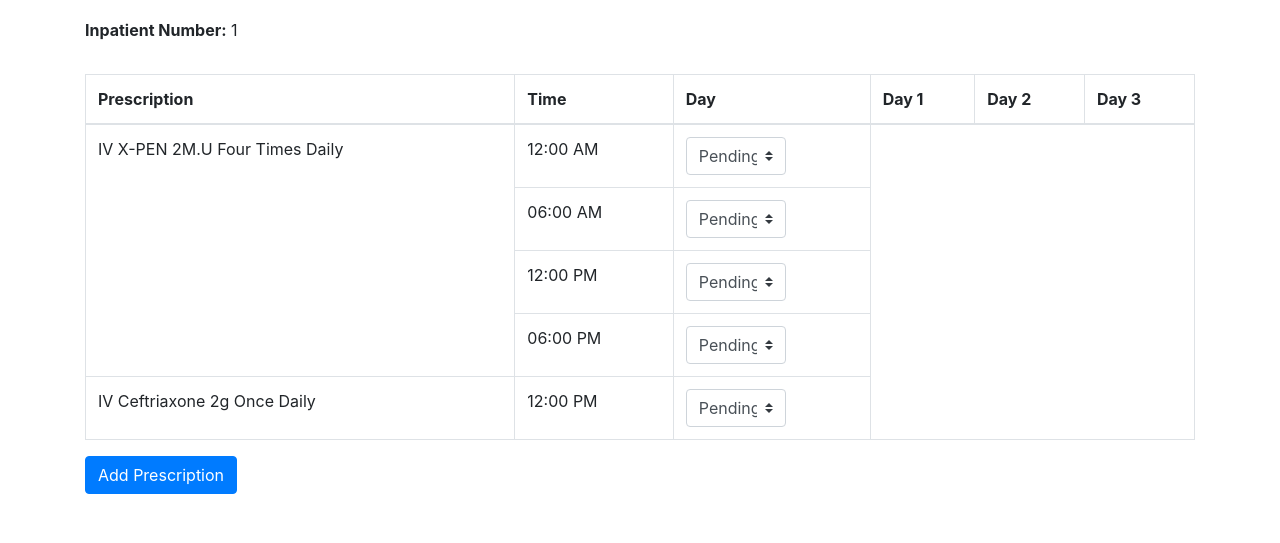
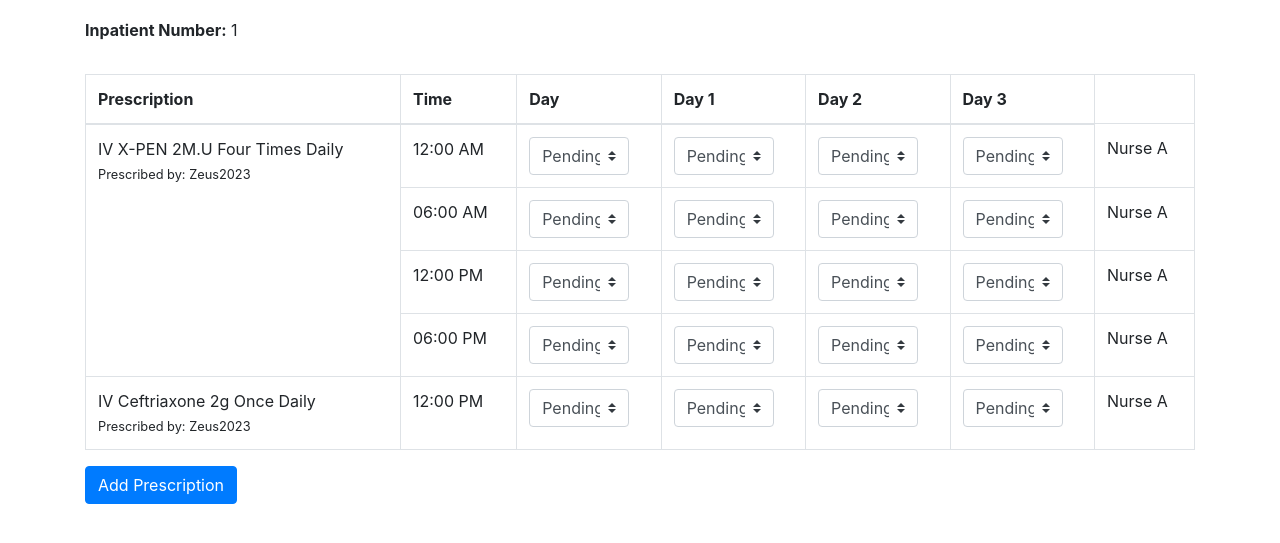
Before and after one commit to Mzee1991/NeoCare-App, a Django app: page /patient_treatment_chart/1/ in a window 1280 px wide. Shown: the part 152-695 px from the top of the page. Run offline with Django 4.2, Linux system fonts and the light colour scheme; a user stored in the database is signed in; data comes from the database, SQL or seed files in the repository; both versions use the stored data as it was after the commit; some libraries are stand-ins or nearby versions.

Commit message:
treatment chart

```diff
--- a/v2/newborn/templates/newborn/prescription.html
+++ b/v2/newborn/templates/newborn/prescription.html
@@ -87,105 +87,223 @@
                 <tr data-prescription-id="{{ prescription.id }}">
                     <td rowspan="{{ prescription.frequency_count }}">
                         {{ prescription.name }} {{ prescription.frequency }}
+			<br>
+    <small>Prescribed by: {{ prescription.prescriber.username }}</small>
                     </td>
-                    <td class="dosing-time-cell">{{ prescription.start_dose_time|time:"h:i A" }}</td>
+<!-- Inside the table body where you display dosing times -->
+<td class="dosing-time-cell">{{ prescription.start_dose_time|time:"h:i A" }}</td>
 <td class="status-cell">
     <div class="input-group">
         <div class="input-group-prepend">
-            <select class="custom-select" name="status">
+            <select class="custom-select" name="status_1">
                 <option value="Pending" {% if prescription.treatment_status == 'Pending' %}selected{% endif %}>Pending</option>
                 <option value="Given" {% if prescription.treatment_status == 'Given' %}selected{% endif %}>Given</option>
                 <option value="Missed" {% if prescription.treatment_status == 'Missed' %}selected{% endif %}>Missed</option>
             </select>
         </div>
     </div>
-    {% if prescription.treatment_status == 'Given' or prescription.treatment_status == 'Missed' %}
-    <span class="nurse-cell">
-        {% if prescription.dispenser %}
-            {{ prescription.dispenser.username }}
-        {% else %}
-            Nurse A <!-- Replace with actual nurse data -->
-        {% endif %}
-    </span>
-    {% endif %}
 </td>
-
-                </tr>
-                {% if prescription.second_dose_time %}
-                <tr data-prescription-id="{{ prescription.id }}">
-                    <td class="dosing-time-cell">{{ prescription.second_dose_time|time:"h:i A" }}</td>
 <td class="status-cell">
     <div class="input-group">
         <div class="input-group-prepend">
-            <select class="custom-select" name="status">
+            <select class="custom-select" name="status_2">
                 <option value="Pending" {% if prescription.treatment_status == 'Pending' %}selected{% endif %}>Pending</option>
                 <option value="Given" {% if prescription.treatment_status == 'Given' %}selected{% endif %}>Given</option>
                 <option value="Missed" {% if prescription.treatment_status == 'Missed' %}selected{% endif %}>Missed</option>
             </select>
         </div>
     </div>
-    {% if prescription.treatment_status == 'Given' or prescription.treatment_status == 'Missed' %}
-    <span class="nurse-cell">
-        {% if prescription.dispenser %}
-            {{ prescription.dispenser.username }}
-        {% else %}
-            Nurse A <!-- Replace with actual nurse data -->
-        {% endif %}
-    </span>
-    {% endif %}
 </td>
-
-                </tr>
-                {% endif %}
-		                {% if prescription.third_dose_time %}
-                <tr data-prescription-id="{{ prescription.id }}">
-                    <td class="dosing-time-cell">{{ prescription.third_dose_time|time:"h:i A" }}</td>
 <td class="status-cell">
     <div class="input-group">
         <div class="input-group-prepend">
-            <select class="custom-select" name="status">
+            <select class="custom-select" name="status_3">
                 <option value="Pending" {% if prescription.treatment_status == 'Pending' %}selected{% endif %}>Pending</option>
                 <option value="Given" {% if prescription.treatment_status == 'Given' %}selected{% endif %}>Given</option>
                 <option value="Missed" {% if prescription.treatment_status == 'Missed' %}selected{% endif %}>Missed</option>
             </select>
         </div>
     </div>
-    {% if prescription.treatment_status == 'Given' or prescription.treatment_status == 'Missed' %}
-    <span class="nurse-cell">
-        {% if prescription.dispenser %}
-            {{ prescription.dispenser.username }}
-        {% else %}
-            Nurse A <!-- Replace with actual nurse data -->
-        {% endif %}
-    </span>
-    {% endif %}
 </td>
-
-                </tr>
-		{% endif %}
-		                {% if prescription.fourth_dose_time %}
-                <tr data-prescription-id="{{ prescription.id }}">
-                    <td class="dosing-time-cell">{{ prescription.fourth_dose_time|time:"h:i A" }}</td>
 <td class="status-cell">
     <div class="input-group">
         <div class="input-group-prepend">
-            <select class="custom-select" name="status">
+            <select class="custom-select" name="status_4">
                 <option value="Pending" {% if prescription.treatment_status == 'Pending' %}selected{% endif %}>Pending</option>
                 <option value="Given" {% if prescription.treatment_status == 'Given' %}selected{% endif %}>Given</option>
                 <option value="Missed" {% if prescription.treatment_status == 'Missed' %}selected{% endif %}>Missed</option>
             </select>
         </div>
     </div>
-    {% if prescription.treatment_status == 'Given' or prescription.treatment_status == 'Missed' %}
-    <span class="nurse-cell">
-        {% if prescription.dispenser %}
-            {{ prescription.dispenser.username }}
-        {% else %}
-            Nurse A <!-- Replace with actual nurse data -->
-        {% endif %}
-    </span>
-    {% endif %}
 </td>
+<td class="nurse-cell">
+    Nurse A <!-- Replace with actual nurse data -->
+</td>
+
+
+                </tr>
+                {% if prescription.second_dose_time %}
+                <tr data-prescription-id="{{ prescription.id }}">
+<!-- Inside the table body where you display dosing times -->
+<td class="dosing-time-cell">{{ prescription.second_dose_time|time:"h:i A" }}</td>
+<td class="status-cell">
+    <div class="input-group">
+        <div class="input-group-prepend">
+            <select class="custom-select" name="status_1">
+                <option value="Pending" {% if prescription.treatment_status == 'Pending' %}selected{% endif %}>Pending</option>
+                <option value="Given" {% if prescription.treatment_status == 'Given' %}selected{% endif %}>Given</option>
+                <option value="Missed" {% if prescription.treatment_status == 'Missed' %}selected{% endif %}>Missed</option>
+            </select>
+        </div>
+    </div>
+</td>
+<td class="status-cell">
+    <div class="input-group">
+        <div class="input-group-prepend">
+            <select class="custom-select" name="status_2">
+                <option value="Pending" {% if prescription.treatment_status == 'Pending' %}selected{% endif %}>Pending</option>
+                <option value="Given" {% if prescription.treatment_status == 'Given' %}selected{% endif %}>Given</option>
+                <option value="Missed" {% if prescription.treatment_status == 'Missed' %}selected{% endif %}>Missed</option>
+            </select>
+        </div>
+    </div>
+</td>
+<td class="status-cell">
+    <div class="input-group">
+        <div class="input-group-prepend">
+            <select class="custom-select" name="status_3">
+                <option value="Pending" {% if prescription.treatment_status == 'Pending' %}selected{% endif %}>Pending</option>
+                <option value="Given" {% if prescription.treatment_status == 'Given' %}selected{% endif %}>Given</option>
+                <option value="Missed" {% if prescription.treatment_status == 'Missed' %}selected{% endif %}>Missed</option>
+            </select>
+        </div>
+    </div>
+</td>
+<td class="status-cell">
+    <div class="input-group">
+        <div class="input-group-prepend">
+            <select class="custom-select" name="status_4">
+                <option value="Pending" {% if prescription.treatment_status == 'Pending' %}selected{% endif %}>Pending</option>
+                <option value="Given" {% if prescription.treatment_status == 'Given' %}selected{% endif %}>Given</option>
+                <option value="Missed" {% if prescription.treatment_status == 'Missed' %}selected{% endif %}>Missed</option>
+            </select>
+        </div>
+    </div>
+</td>
+<td class="nurse-cell">
+    Nurse A <!-- Replace with actual nurse data -->
+</td>
+
+
+                </tr>
+                {% endif %}
+		                {% if prescription.third_dose_time %}
+                <tr data-prescription-id="{{ prescription.id }}">
+                    <!-- Inside the table body where you display dosing times -->
+<td class="dosing-time-cell">{{ prescription.third_dose_time|time:"h:i A" }}</td>
+<td class="status-cell">
+    <div class="input-group">
+        <div class="input-group-prepend">
+            <select class="custom-select" name="status_1">
+                <option value="Pending" {% if prescription.treatment_status == 'Pending' %}selected{% endif %}>Pending</option>
+                <option value="Given" {% if prescription.treatment_status == 'Given' %}selected{% endif %}>Given</option>
+                <option value="Missed" {% if prescription.treatment_status == 'Missed' %}selected{% endif %}>Missed</option>
+            </select>
+        </div>
+    </div>
+</td>
+<td class="status-cell">
+    <div class="input-group">
+        <div class="input-group-prepend">
+            <select class="custom-select" name="status_2">
+                <option value="Pending" {% if prescription.treatment_status == 'Pending' %}selected{% endif %}>Pending</option>
+                <option value="Given" {% if prescription.treatment_status == 'Given' %}selected{% endif %}>Given</option>
+                <option value="Missed" {% if prescription.treatment_status == 'Missed' %}selected{% endif %}>Missed</option>
+            </select>
+        </div>
+    </div>
+</td>
+<td class="status-cell">
+    <div class="input-group">
+        <div class="input-group-prepend">
+            <select class="custom-select" name="status_3">
+                <option value="Pending" {% if prescription.treatment_status == 'Pending' %}selected{% endif %}>Pending</option>
+                <option value="Given" {% if prescription.treatment_status == 'Given' %}selected{% endif %}>Given</option>
+                <option value="Missed" {% if prescription.treatment_status == 'Missed' %}selected{% endif %}>Missed</option>
+            </select>
+        </div>
+    </div>
+</td>
+<td class="status-cell">
+    <div class="input-group">
+        <div class="input-group-prepend">
+            <select class="custom-select" name="status_4">
+                <option value="Pending" {% if prescription.treatment_status == 'Pending' %}selected{% endif %}>Pending</option>
+                <option value="Given" {% if prescription.treatment_status == 'Given' %}selected{% endif %}>Given</option>
+                <option value="Missed" {% if prescription.treatment_status == 'Missed' %}selected{% endif %}>Missed</option>
+            </select>
+        </div>
+    </div>
+</td>
+<td class="nurse-cell">
+    Nurse A <!-- Replace with actual nurse data -->
+</td>
+
+
+                </tr>
+		{% endif %}
+		                {% if prescription.fourth_dose_time %}
+                <tr data-prescription-id="{{ prescription.id }}">
+                    <!-- Inside the table body where you display dosing times -->
+<td class="dosing-time-cell">{{ prescription.fourth_dose_time|time:"h:i A" }}</td>
+<td class="status-cell">
+    <div class="input-group">
+        <div class="input-group-prepend">
+            <select class="custom-select" name="status_1">
+                <option value="Pending" {% if prescription.treatment_status == 'Pending' %}selected{% endif %}>Pending</option>
+                <option value="Given" {% if prescription.treatment_status == 'Given' %}selected{% endif %}>Given</option>
+                <option value="Missed" {% if prescription.treatment_status == 'Missed' %}selected{% endif %}>Missed</option>
+            </select>
+        </div>
+    </div>
+</td>
+<td class="status-cell">
+    <div class="input-group">
+        <div class="input-group-prepend">
+            <select class="custom-select" name="status_2">
+                <option value="Pending" {% if prescription.treatment_status == 'Pending' %}selected{% endif %}>Pending</option>
+                <option value="Given" {% if prescription.treatment_status == 'Given' %}selected{% endif %}>Given</option>
+                <option value="Missed" {% if prescription.treatment_status == 'Missed' %}selected{% endif %}>Missed</option>
+            </select>
+        </div>
+    </div>
+</td>
+<td class="status-cell">
+    <div class="input-group">
+        <div class="input-group-prepend">
+            <select class="custom-select" name="status_3">
+                <option value="Pending" {% if prescription.treatment_status == 'Pending' %}selected{% endif %}>Pending</option>
+                <option value="Given" {% if prescription.treatment_status == 'Given' %}selected{% endif %}>Given</option>
+                <option value="Missed" {% if prescription.treatment_status == 'Missed' %}selected{% endif %}>Missed</option>
+            </select>
+        </div>
+    </div>
+</td>
+<td class="status-cell">
+    <div class="input-group">
+        <div class="input-group-prepend">
+            <select class="custom-select" name="status_4">
+                <option value="Pending" {% if prescription.treatment_status == 'Pending' %}selected{% endif %}>Pending</option>
+                <option value="Given" {% if prescription.treatment_status == 'Given' %}selected{% endif %}>Given</option>
+                <option value="Missed" {% if prescription.treatment_status == 'Missed' %}selected{% endif %}>Missed</option>
+            </select>
+        </div>
+    </div>
+</td>
+<td class="nurse-cell">
+    Nurse A <!-- Replace with actual nurse data -->
+</td>
+
 
                 </tr>
                 {% endif %}
@@ -251,144 +369,9 @@
 </div>
 
 <script>
-    // Function to add/update prescription in the table
-    function addOrUpdatePrescription() {
-        const prescriptionForm = document.getElementById('prescriptionForm');
-        const formData = new FormData(prescriptionForm);
-
-        // Calculate dosing times based on frequency and start time
-        const frequency = formData.get('frequency');
-        const startTime = formData.get('start_time');
-        const frequencyCount = calculateFrequencyCount(frequency);
-
-        // Set the calculated dosing times in the form data
-        const dosingTimes = calculateDosingTimes(frequency, startTime, frequencyCount);
-        formData.set('dosing_times', JSON.stringify(dosingTimes));
-
-        // Include the admission_id in the AJAX request
-        const admissionId = formData.get('admission_id');
-        const prescriptionId = formData.get('prescription_id'); // Get the prescription_id from the form
-        const prescriptionUrl = `/get_prescription_data/${admissionId}/${prescriptionId}/`; // Updated URL
-
-        fetch(prescriptionUrl, {
-            method: prescriptionForm.method,
-            body: formData,
-            headers: {
-                'X-CSRFToken': getCookie('csrftoken')
-            },
-        })
-        .then(response => response.json())
-        .then(data => {
-            if (data.error) {
-                console.error('Error:', data.error);
-            } else {
-                console.log('Success:', data.message);
-
-            	// Update the modal message with the success message
-            	const successMessage = document.getElementById('successMessage');
-            	successMessage.textContent = data.message;
-
-            	// Show the success modal
-            	$('#successModal').modal('show');
-
-            	// Set the "Go to Chart" button to redirect to the provided URL
-            	const redirectToChartBtn = document.getElementById('redirectToChartBtn');
-            	redirectToChartBtn.addEventListener('click', function () {
-                    window.location.href = data.chart_url;
-            	});
-            // Update the table with the new prescription data
-            updatePrescriptionTable(prescriptionId, formData, dosingTimes, frequencyCount);
-        }
-    })
-    .catch(error => {
-        console.error('Error:', error);
-    });
-}
-
-// Function to update an existing prescription row in the table
-function updatePrescriptionTable(prescriptionId, formData, dosingTimes, frequencyCount) {
-    // Fetch the updated prescription data from the server or form data and update the table row
-    // Example code for updating the table row:
-    const prescriptionRow = document.querySelector(`[data-prescription-id="${prescriptionId}"]`);
-    if (prescriptionRow) {
-        // Update the relevant cells in the row
-        prescriptionRow.querySelector('.status-cell select').value = formData.get('status');
-        prescriptionRow.querySelector('.nurse-cell').textContent = formData.get('dispenser') || 'Nurse A Given';
-
-        // Update dosing times based on frequency_count
-        const dosingTimeCells = prescriptionRow.querySelectorAll('.dosing-time-cell');
-        dosingTimeCells.forEach((cell, index) => {
-            if (index < frequencyCount) {
-                cell.textContent = dosingTimes[index];
-            } else {
-                cell.textContent = ''; // Clear extra dosing time cells
-            }
-        });
-    }
-}
-
-    // Calculate frequency count based on the selected frequency
-    function calculateFrequencyCount(frequency) {
-        if (frequency === 'Once Daily') {
-            return 1;
-        } else if (frequency === 'Twice Daily') {
-            return 2;
-        } else if (frequency === 'Three Times Daily') {
-            return 3;
-        } else if (frequency === 'Four Times Daily') {
-            return 4;
-        }
-        return 0;
-    }
-
-    // Calculate dosing times based on frequency, start time, and frequency count
-    function calculateDosingTimes(frequency, startTime, frequencyCount) {
-        const dosingTimes = [startTime]; // Initialize with the start time
-
-        // Calculate dosing times based on frequencyCount
-        if (frequencyCount > 1) {
-            const interval = calculateInterval(frequency);
-            for (let i = 1; i < frequencyCount; i++) {
-                const nextTime = calculateNextTime(dosingTimes[i - 1], interval);
-                dosingTimes.push(nextTime);
-            }
-        }
-
-        return dosingTimes;
-    }
-
-    // Calculate the dosing interval based on frequency
-    function calculateInterval(frequency) {
-        switch (frequency) {
-            case 'Once Daily':
-                return 24 * 60; // 24 hours in minutes
-            case 'Twice Daily':
-                return 12 * 60; // 12 hours in minutes
-            case 'Three Times Daily':
-                return 8 * 60; // 8 hours in minutes
-            case 'Four Times Daily':
-                return 6 * 60; // 6 hours in minutes
-            default:
-                return 0;
-        }
-    }
-
-    // Calculate the next dosing time based on the given time and interval
-    function calculateNextTime(currentTime, interval) {
-        const [hours, minutes] = currentTime.split(':').map(Number);
-        const totalMinutes = hours * 60 + minutes + interval;
-        const nextHours = Math.floor(totalMinutes / 60) % 24;
-        const nextMinutes = totalMinutes % 60;
-
-        // Format the time as HH:mm
-        const formattedTime = `${nextHours.toString().padStart(2, '0')}:${nextMinutes.toString().padStart(2, '0')}`;
-        return formattedTime;
-    }
-
     // Function to update an existing prescription row in the table
-    function updatePrescriptionTable(prescriptionId, formData) {
+    function updatePrescriptionTable(prescriptionId, formData, dosingTimes, frequencyCount) {
         // Fetch the updated prescription data from the server or form data and update the table row
-        // Example code for updating the table row:
         const prescriptionRow = document.querySelector(`[data-prescription-id="${prescriptionId}"]`);
         if (prescriptionRow) {
             // Update the relevant cells in the row
@@ -396,7 +379,6 @@ function updatePrescriptionTable(prescriptionId, formData, dosingTimes, frequenc
             prescriptionRow.querySelector('.nurse-cell').textContent = formData.get('dispenser') || 'Nurse A Given';
 
             // Update dosing times based on frequency_count
-            const dosingTimes = JSON.parse(formData.get('dosing_times'));
             const dosingTimeCells = prescriptionRow.querySelectorAll('.dosing-time-cell');
             dosingTimeCells.forEach((cell, index) => {
                 cell.textContent = dosingTimes[index];
@@ -427,6 +409,8 @@ function updatePrescriptionTable(prescriptionId, formData, dosingTimes, frequenc
 </script>
 
 
+
+
 <!-- Include Bootstrap JS and jQuery here (optional) -->
 <script src="https://code.jquery.com/jquery-3.5.1.slim.min.js"></script>
 <script src="https://cdn.jsdelivr.net/npm/@popperjs/core@2.5.3/dist/umd/popper.min.js"></script>
--- a/v2/newborn/urls.py
+++ b/v2/newborn/urls.py
@@ -36,6 +36,6 @@ urlpatterns = [
     path('patient_treatment_chart/<int:admission_id>/', views.patient_treatment_chart, name='patient_treatment_chart'),
     path('save_prescription/', views.save_prescription, name='save_prescription'),
     #path('get_prescription/<int:prescription_id>/', views.get_prescription, name='get_prescription'),
-    path('get_prescription_data/<int:admission_id>/<int:prescription_id>/', views.get_prescription_data, name='get_prescription_data'),
+    #path('get_prescription_data/<int:admission_id>/<int:prescription_id>/', views.get_prescription_data, name='get_prescription_data'),
 
 ]
--- a/v2/newborn/views.py
+++ b/v2/newborn/views.py
@@ -15,6 +15,7 @@ from django.db.models import Avg, Count, Q
 from datetime import date, timedelta, datetime
 import json
 from django_tables2 import RequestConfig
+from django.contrib.auth.models import User
 
 def newborn_list(request):
     """
@@ -557,7 +558,7 @@ def calculate_dosing_times(frequency, start_time):
 
     return dosing_times
 
-
+@login_required
 def save_prescription(request):
     if request.method == 'POST':
         form = PrescriptionForm(request.POST, user=request.user)
@@ -570,6 +571,15 @@ def save_prescription(request):
             prescription.treatment_status = 'Pending'
             prescription.dispenser = None
             prescription.start_date = date.today()
+
+            # Retrieve the prescriber based on the user.id
+            prescriber_id = request.POST.get('prescriber')
+            try:
+                prescriber = User.objects.get(id=prescriber_id)
+                prescription.prescriber = prescriber
+            except User.DoesNotExist:
+                # Handle the case where the user with the provided ID doesn't exist
+                pass
 
             # Calculate dosing times based on frequency and start time
             frequency = request.POST.get('frequency')
@@ -591,52 +601,3 @@ def save_prescription(request):
         return JsonResponse({'error': form.errors}, status=400)
 
     return render(request, 'newborn/prescription.html')
-
-
-
-def get_prescription_data(request, admission_id, prescription_id):
-    try:
-        # First, ensure that the admission exists
-        admission = get_object_or_404(NewbornAdmission, id=admission_id)
-
-        # Then, fetch the prescription data for the specified admission and prescription IDs
-        prescription = get_object_or_404(Prescription, id=prescription_id, admission=admission)
-
-        dosing_times = []
-
-        # Add the start_dose_time
-        dosing_times.append({
-            'time': prescription.start_dose_time,
-            'status': prescription.treatment_status,
-            'nurse': prescription.dispenser.username if prescription.dispenser else None
-        })
-
-        # Add the second_dose_time if available
-        if prescription.second_dose_time:
-            dosing_times.append({
-                'time': prescription.second_dose_time,
-                'status': prescription.treatment_status,
-                'nurse': prescription.dispenser.username if prescription.dispenser else None
-            })
-
-        # Add the third_dose_time if available
-        if prescription.third_dose_time:
-            dosing_times.append({
-                'time': prescription.third_dose_time,
-                'status': prescription.treatment_status,
-                'nurse': prescription.dispenser.username if prescription.dispenser else None
-            })
-
-        # You can add more dosing times in a similar manner
-
-        data = {
-            'prescription_name': prescription.prescription_name,
-            'dosing_times': dosing_times
-        }
-        print("Data: ", data['prescription_name'])
-
-        return render(request, 'newborn/prescription.html', {'data': data})
-    except NewbornAdmission.DoesNotExist:
-        return JsonResponse({'error': 'Admission not found'}, status=404)
-    except Prescription.DoesNotExist:
-        return JsonResponse({'error': 'Prescription not found'}, status=404)
--- a/v2/users/models.py
+++ b/v2/users/models.py
@@ -1,3 +1,2 @@
 from django.db import models
-
 # nothing here
```
Also changed, not shown: v2/db.sqlite3, v2/newborn/migrations/0001_initial.py.
